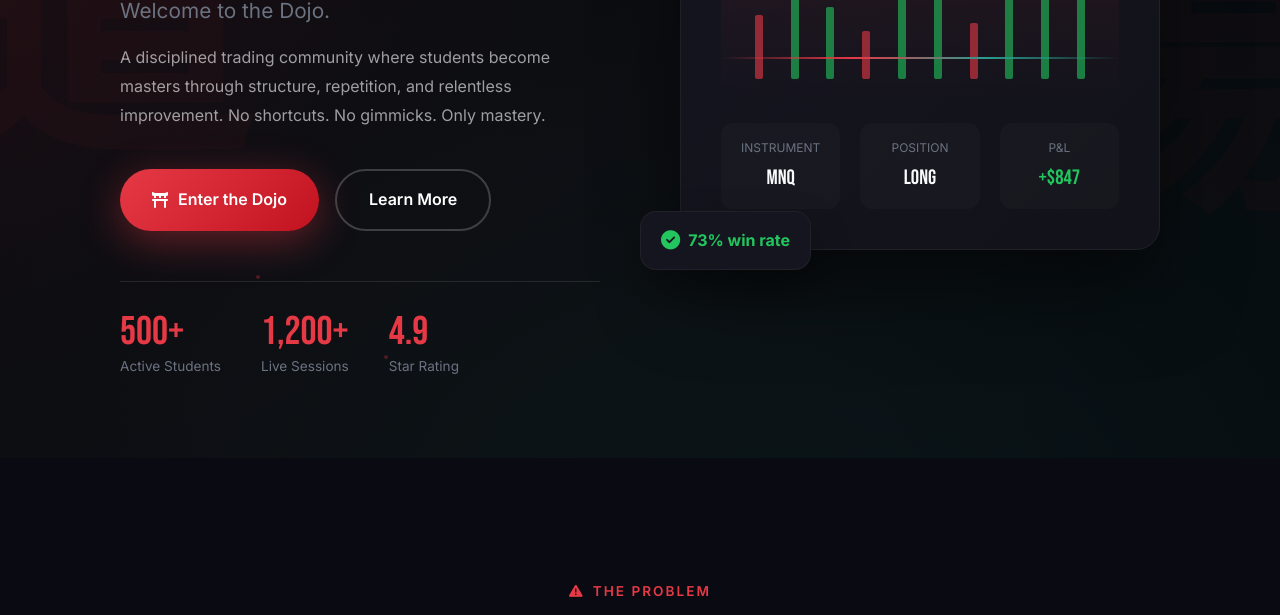
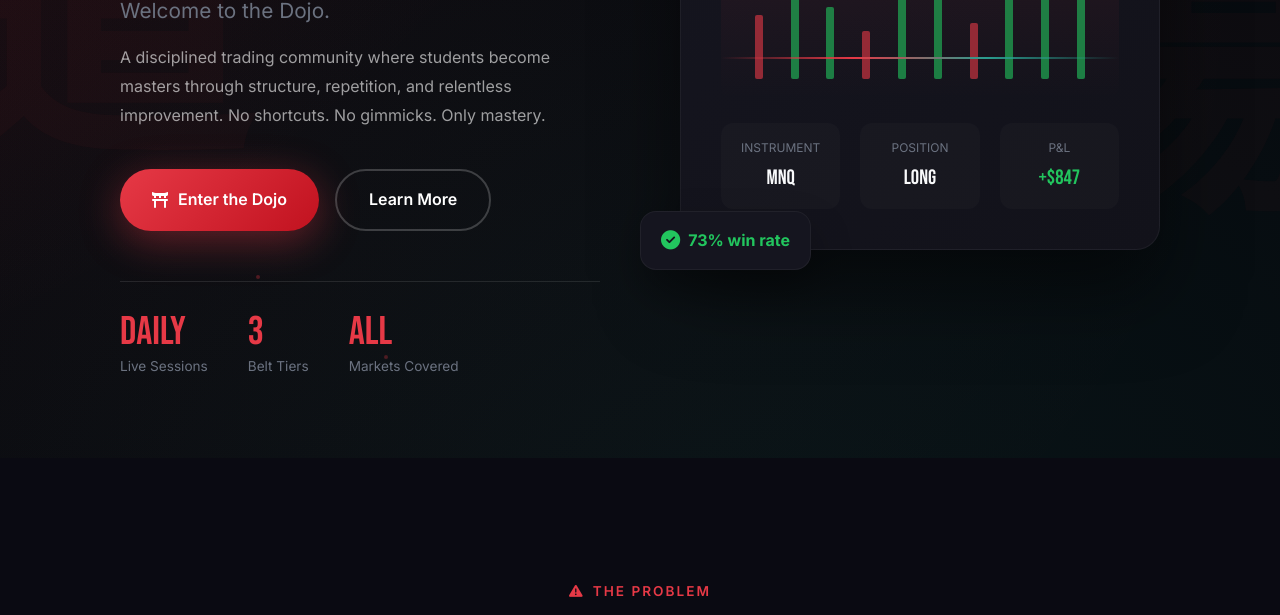
Before and after one commit to wongisaiah924-hub/dojogains, a plain HTML site: page index.html in a window 1280 px wide. Shown: the part 458-1073 px from the top of the page. Drawn offline with Linux system fonts and the light colour scheme.

Commit message:
Replace fake hero stats with honest ones

```diff
--- a/index.html
+++ b/index.html
@@ -1516,16 +1516,16 @@
                 </div>
                 <div class="hero-stats">
                     <div class="hero-stat">
-                        <div class="hero-stat-number" data-count="500">0</div>
-                        <div class="hero-stat-label">Active Students</div>
+                        <div class="hero-stat-number">Daily</div>
+                        <div class="hero-stat-label">Live Sessions</div>
                     </div>
                     <div class="hero-stat">
-                        <div class="hero-stat-number" data-count="1200">0</div>
-                        <div class="hero-stat-label">Live Sessions</div>
+                        <div class="hero-stat-number">3</div>
+                        <div class="hero-stat-label">Belt Tiers</div>
                     </div>
                     <div class="hero-stat">
-                        <div class="hero-stat-number">4.9</div>
-                        <div class="hero-stat-label">Star Rating</div>
+                        <div class="hero-stat-number">All</div>
+                        <div class="hero-stat-label">Markets Covered</div>
                     </div>
                 </div>
             </div>
```
